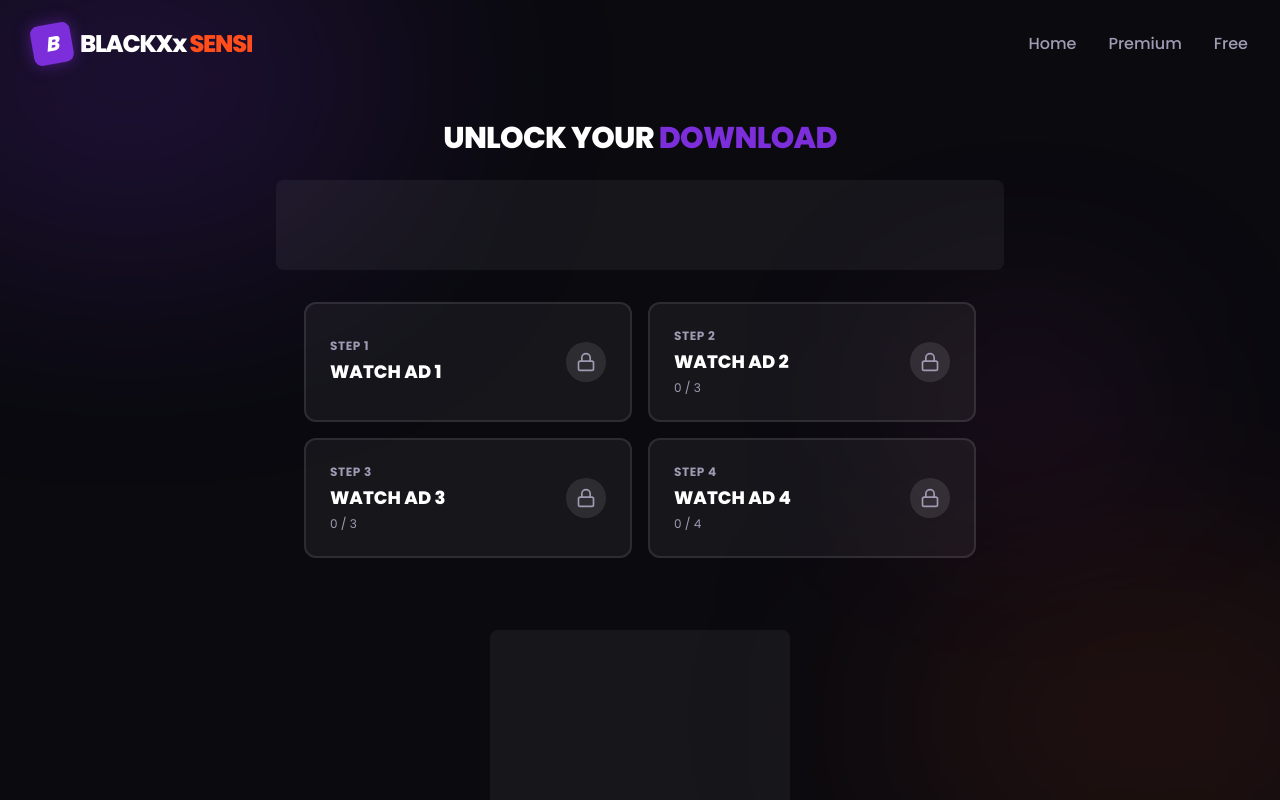
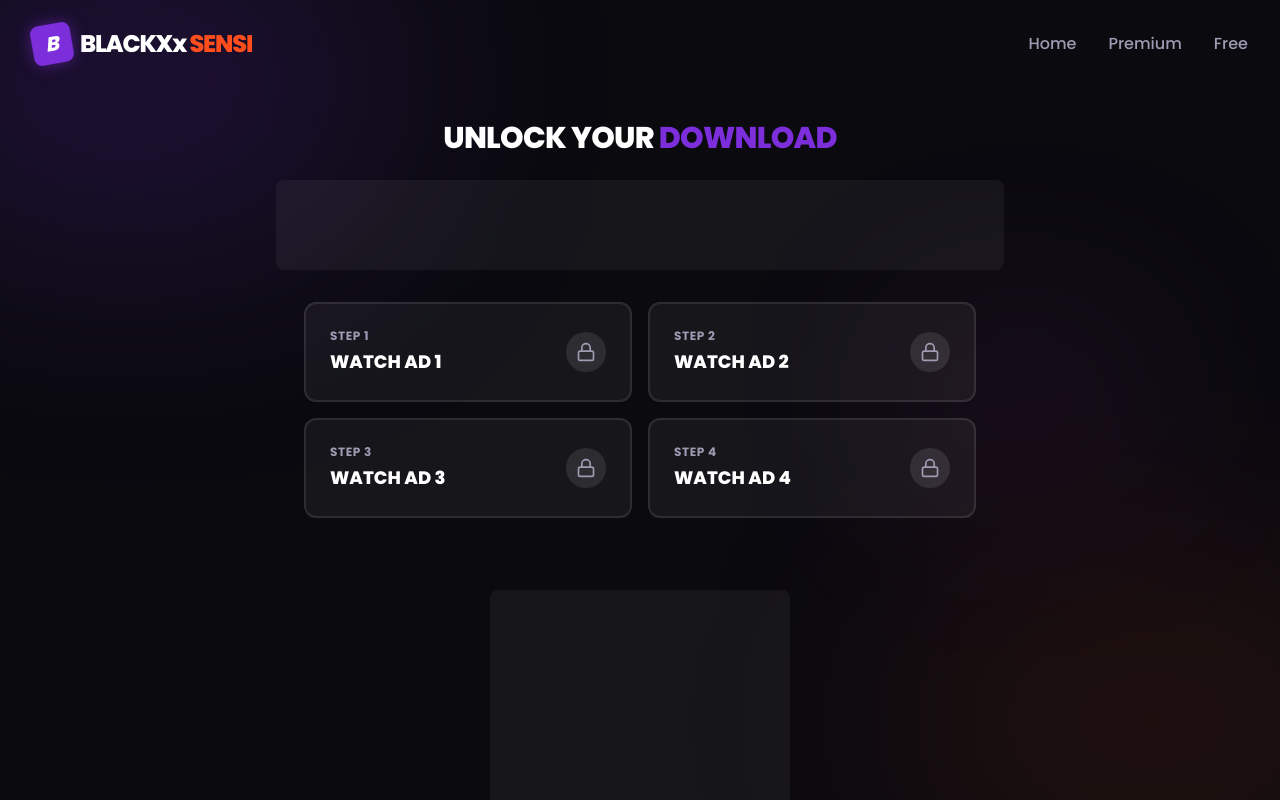
Before and after one commit to real-blackxx/blackxx-sensi, a React (Vite) app: page /ad in a window 1280 px wide. Shown: the top 800 px of the page. Built offline with nearby package versions, Linux system fonts and the light colour scheme.

Commit message:
Refactor ad unlocking logic and UI components

```diff
--- a/src/pages/AdPage.tsx
+++ b/src/pages/AdPage.tsx
@@ -2,21 +2,13 @@ import { useState, useEffect, useRef } from 'react';
 import { motion, AnimatePresence } from 'motion/react';
 import { Download, Lock, Unlock, ExternalLink, AlertCircle } from 'lucide-react';
 
-// Base rules – Ad1 always 1 click; others will be randomised
-const BASE_UNLOCK_RULES = {
-  ad1: 1,
-  ad2: null,   // to be randomised
-  ad3: null,   // to be randomised
-  ad4: null,   // to be randomised
-};
-
 const AD_SMARTLINK_URL = "https://www.profitablecpmratenetwork.com/p0z0dddtm?key=4e712111c165f444cb2ca90003560398";
 
 export default function AdPage() {
-  // Randomised required clicks for ad2, ad3, ad4
+  // Random required clicks for ad2, ad3, ad4 (ad1 is fixed 1)
   const [unlockRules, setUnlockRules] = useState(() => ({
     ad1: 1,
-    ad2: Math.floor(Math.random() * 4) + 2, // 2–5 clicks
+    ad2: Math.floor(Math.random() * 4) + 2, // 2-5
     ad3: Math.floor(Math.random() * 4) + 2,
     ad4: Math.floor(Math.random() * 4) + 2,
   }));
@@ -28,8 +20,8 @@ export default function AdPage() {
   const banner300Ref = useRef<HTMLDivElement>(null);
   const socialBarRef = useRef<HTMLDivElement>(null);
 
-  // Inject all banner ads (same as before)
   useEffect(() => {
+    // Inject 728×90 Banner Ad
     if (bannerRef.current && !bannerRef.current.innerHTML) {
       const script1 = document.createElement('script');
       script1.textContent = `
@@ -47,6 +39,7 @@ export default function AdPage() {
       bannerRef.current.appendChild(script2);
     }
 
+    // Inject 300×250 Banner Ad
     if (banner300Ref.current && !banner300Ref.current.innerHTML) {
       const script1 = document.createElement('script');
       script1.textContent = `
@@ -64,6 +57,7 @@ export default function AdPage() {
       banner300Ref.current.appendChild(script2);
     }
 
+    // Inject Social Bar Ad
     if (socialBarRef.current && !socialBarRef.current.innerHTML) {
       const script = document.createElement('script');
       script.src = 'https://pl28967591.profitablecpmratenetwork.com/08/33/70/0833703f900009c855f17f641fefb7d7.js';
@@ -106,9 +100,7 @@ export default function AdPage() {
       {/* Unlock Progress */}
       <div className="w-full max-w-2xl mb-10">
         <div className="grid grid-cols-1 sm:grid-cols-2 gap-4">
-          {(Object.keys(unlockRules) as Array<keyof typeof unlockRules>).map((adKey, index) => {
-            const required = unlockRules[adKey];
-            return (
+          {(Object.keys(unlockRules) as Array<keyof typeof unlockRules>).map((adKey, index) => (
             <button
               key={adKey}
               onClick={() => handleAdClick(adKey)}
@@ -125,11 +117,7 @@ export default function AdPage() {
                 <span className={`text-lg font-black ${unlocked[adKey] ? 'text-primary' : 'text-white'}`}>
                   {unlocked[adKey] ? 'COMPLETED' : `WATCH AD ${index + 1}`}
                 </span>
-                  {!unlocked[adKey] && required > 1 && (
-                    <span className="text-xs text-secondary-text mt-1">
-                      {clicks[adKey]} / {required}
-                    </span>
-                  )}
+                {/* No counter displayed */}
               </div>
               <div className={`
                 w-10 h-10 rounded-full flex items-center justify-center transition-colors
@@ -138,8 +126,7 @@ export default function AdPage() {
                 {unlocked[adKey] ? <Unlock size={20} /> : <Lock size={20} />}
               </div>
             </button>
-            );
-          })}
+          ))}
         </div>
       </div>
 
```
Lines whose indentation alone changed are shown as unchanged.
